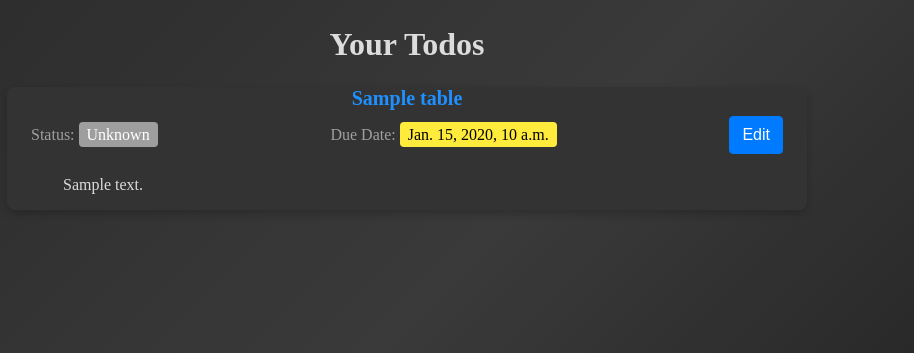
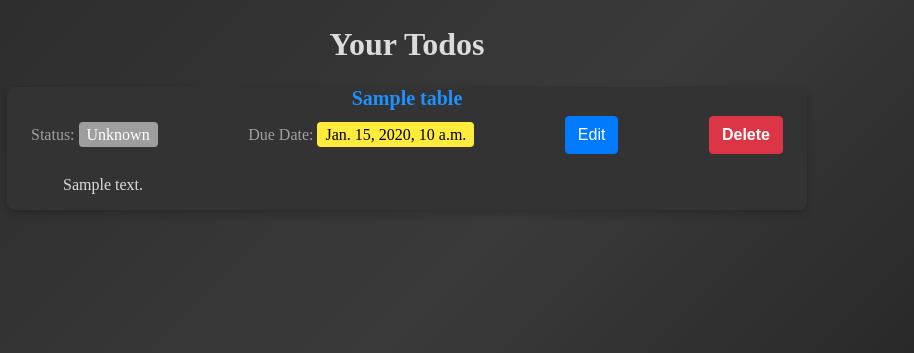
Before and after one commit to CodeWithJenis/todoapp-django, a Django app: page / in a window 1280 px wide. Shown: the part 89-442 px from the top of the page, without its empty margins (233-1147 px from the left). Run offline with Django 5.2, Linux system fonts and the light colour scheme; a user stored in the database is signed in; tables that the repository leaves empty hold one stand-in row (values such as "Sample post").

Commit message:
Add delete operation

```diff
--- a/static/global/base.css
+++ b/static/global/base.css
@@ -42,29 +42,29 @@ ul {
     list-style-type: none;
 }
 
-.cancel-button a {
+.danger, .cancel-button a {
     display: block;
 }
 
-.cancel-button {
+.danger, .cancel-button {
     color: #ffffff;
     background-color: #dc3545;
     border-color: #dc3545;
     font-weight: bolder;
 }
 
-.cancel-button:hover {
+.danger:hover, .cancel-button:hover {
     color: #ffffff;
     background-color: #c82333;
     border-color: #bd2130;
 }
 
-.cancel-button:focus, .cancel-button.focus {
+.danger:focus, .cancel-button:focus, .cancel-button.focus {
     -webkit-box-shadow: 0 0 0 0.2rem rgba(225, 83, 97, 0.5);
             box-shadow: 0 0 0 0.2rem rgba(225, 83, 97, 0.5);
 }
 
-.cancel-button.disabled, .cancel-button:disabled {
+.danger:disabled, .cancel-button.disabled, .cancel-button:disabled {
     color: #ffffff;
     background-color: #dc3545;
     border-color: #dc3545;
--- a/templates/todo_item.html
+++ b/templates/todo_item.html
@@ -6,8 +6,19 @@
         <form action="{% url 'todo_app:edit_todo' todo.id %}" method="get">
             <button type="submit">Edit</button>
         </form>
+        <form action="{% url 'todo_app:delete_todo' todo.id %}" method="post" onsubmit="return confirmDeletion()">
+            {% csrf_token %}
+            <button class="danger">Delete</button>
+        </form>
     </div>
     <div class="todo-description">
         <p>{{ todo.description }}</p>
     </div>
 </li>
+{% block script %}
+<script>
+    function confirmDeletion() {
+       return confirm("Are you sure want to delete this todo permanently?")
+    }
+</script>
+{% endblock script %}
--- a/todo_app/urls.py
+++ b/todo_app/urls.py
@@ -7,4 +7,7 @@ urlpatterns = [
     path(route="", view=views.home, name="home"),
     path(route="create", view=views.create_todo, name="create_todo"),
     path(route="edit_todo/<int:todo_id>/", view=views.edit_todo, name="edit_todo"),
+    path(
+        route="delete_todo/<int:todo_id>/", view=views.delete_todo, name="delete_todo"
+    ),
 ]
--- a/todo_app/views.py
+++ b/todo_app/views.py
@@ -1,6 +1,6 @@
 from .forms import TodoForm
 from .models import TodoModel, Status
-from django.http import HttpRequest
+from django.http import HttpRequest, HttpResponseForbidden
 from django.shortcuts import render, redirect
 from django.contrib.auth.decorators import login_required
 from .status_checker import check_status
@@ -63,3 +63,12 @@ def edit_todo(request: HttpRequest, todo_id):
         form = TodoForm(instance=instance)
 
     return render(request, "edit_todo.html", {"form": form, "todo_id": todo_id})
+
+
+@login_required
+def delete_todo(request: HttpRequest, todo_id):
+    todo_obj: TodoModel = TodoModel.objects.get(id=todo_id)
+    if todo_obj.user != request.user:
+        return HttpResponseForbidden("You have no permission to delete this todo")
+    todo_obj.delete()
+    return redirect("todo_app:home")
```
